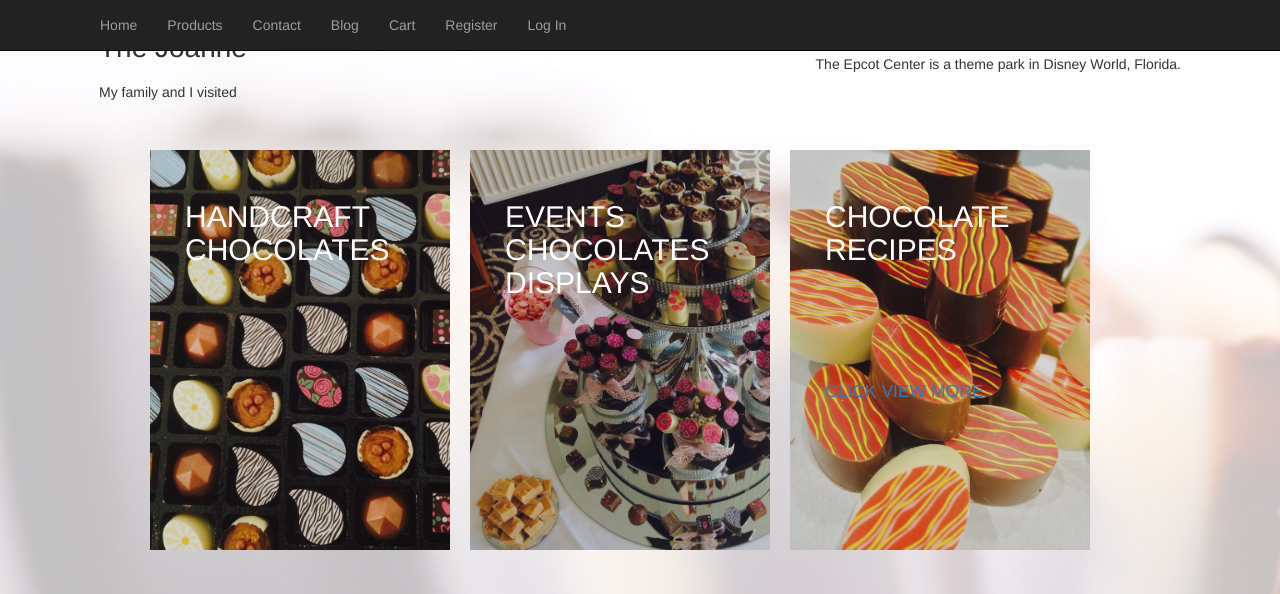
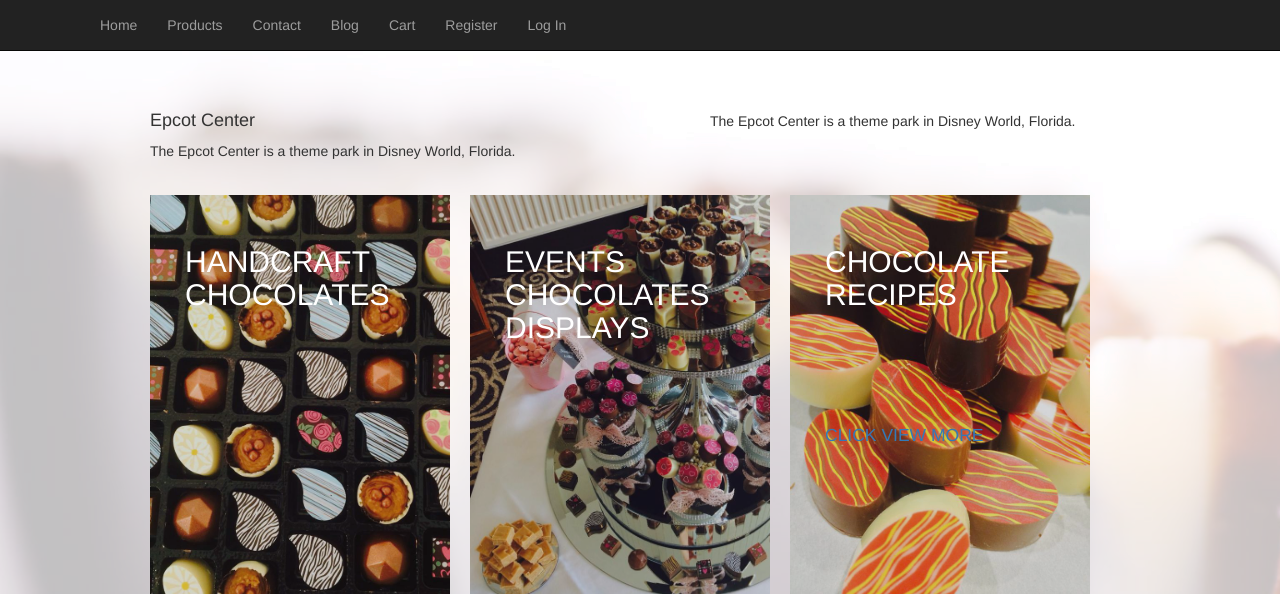
Before and after one commit to kanepa/chocolateshop, a Django app: page /contacts/ in a window 1280 px wide. Shown: the top 594 px of the page. Run offline with Django 3.2, Linux system fonts and the light colour scheme; parts of the project's set-up code (start-up, migrations or seed data) failed here and were passed over; some libraries are stand-ins or nearby versions.

Commit message:
css updates

```diff
--- a/blog/templates/blogposts.html
+++ b/blog/templates/blogposts.html
@@ -3,6 +3,8 @@
 
 {% block content %}
 {%  load static  %}
+
+
 
 
     <div class="jumbotron">
--- a/blog/templates/postdetail.html
+++ b/blog/templates/postdetail.html
@@ -21,7 +21,7 @@
                     <div class="col-xs-9" >
                     <figure class="img-ranger">
                         {% if post.image %}
-                            <img  src="/media/{{ post.image }}">
+                           <img src="/media/{{ post.image }}" style="width: 250px;height:250px;border-color:#CFE5ED; ">
                         {% endif %}
                     </figure>
                         <p>{{ post.content | linebreaks  }}</p>
--- a/static/css/blog.css
+++ b/static/css/blog.css
@@ -16,6 +16,9 @@
 	background-color: rgba(117, 60, 69, 0.001);
 }
 
+header {
+	height: 100px;
+}
 .stop {
   display: block;
   margin-left: auto;
--- a/templates/contact.html
+++ b/templates/contact.html
@@ -5,42 +5,51 @@
 
     <style>
 
-    article {
+    #now {
+
+        float:right;
+        max-width: 500px;
+        margin: 0 auto;
+
+    }
+    #now1 {
 
         float:left;
         max-width: 500px;
         margin: 0 auto;
-        padding: 1em;
+        padding-left: 65px;
     }
 
-    aside {
 
-        float:right;
-        max-width: 500px;
-        margin: 0 auto;
-        padding: 1em;
-    }
     </style>
 
 
      <div class="container-fluid">
 
 
+     <header>
+
+
+     </header>
 
 
 
-        <article>
-                <h1> The Joanne</h1>
-                <p> My family and I visited </p>
-        </article>
+        <div class="container col-md-12"></div>
+         <div class="col-md-6" id="now">
+                <h4></h4>
+                <p>The Epcot Center is a theme park in Disney World, Florida.</p>
+            </div>
 
 
-        <aside>
+
+
+            <div class="col-md-6" id="now1">
                 <h4>Epcot Center</h4>
                 <p>The Epcot Center is a theme park in Disney World, Florida.</p>
-        </aside>
+            </div>
+            </div>
 
-     <p> good morning </p>
+
 
  <div class="grid">
 
```
